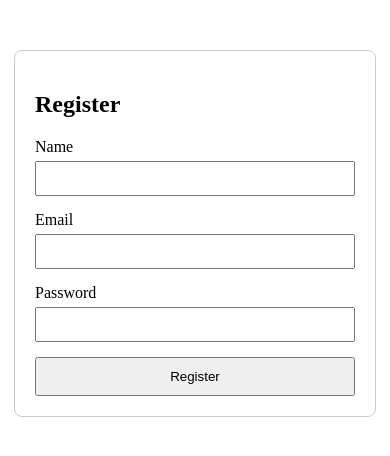
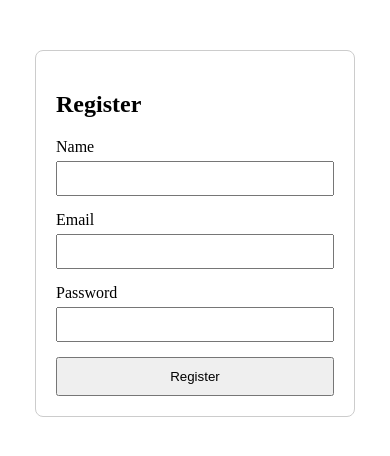
Before and after one commit to dev-singhal301/Ecotrack-Carbon_Footprint_and_Sustainability_Management_Platform, an Angular app in the folder ecotrack-frontend/: page /register in a window 390 px wide. Shown: the top 456 px of the page. Built offline with nearby package versions, Linux system fonts and the light colour scheme.

Commit message:
Make login and register forms responsive

```diff
--- a/ecotrack-frontend/src/app/auth/login/login.css
+++ b/ecotrack-frontend/src/app/auth/login/login.css
@@ -1,9 +1,11 @@
 .login-container {
+    width: 90%;
     max-width: 320px;
     margin: 50px auto;
     padding: 20px;
     border: 1px solid #ccc;
     border-radius: 8px;
+    box-sizing: border-box;
 }
 
 .form-group {
--- a/ecotrack-frontend/src/app/auth/register/register.css
+++ b/ecotrack-frontend/src/app/auth/register/register.css
@@ -1,9 +1,11 @@
 .register-container {
+    width: 90%;
     max-width: 320px;
     margin: 50px auto;
     padding: 20px;
     border: 1px solid #ccc;
     border-radius: 8px;
+    box-sizing: border-box;
 }
 
 .form-group {
```
